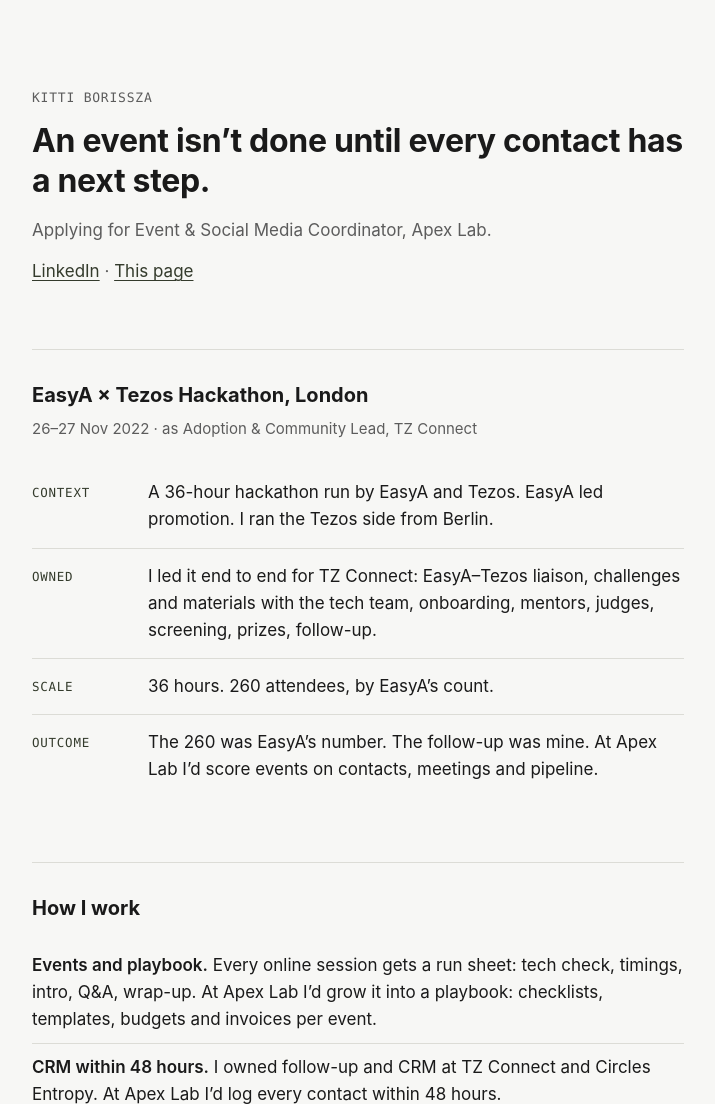
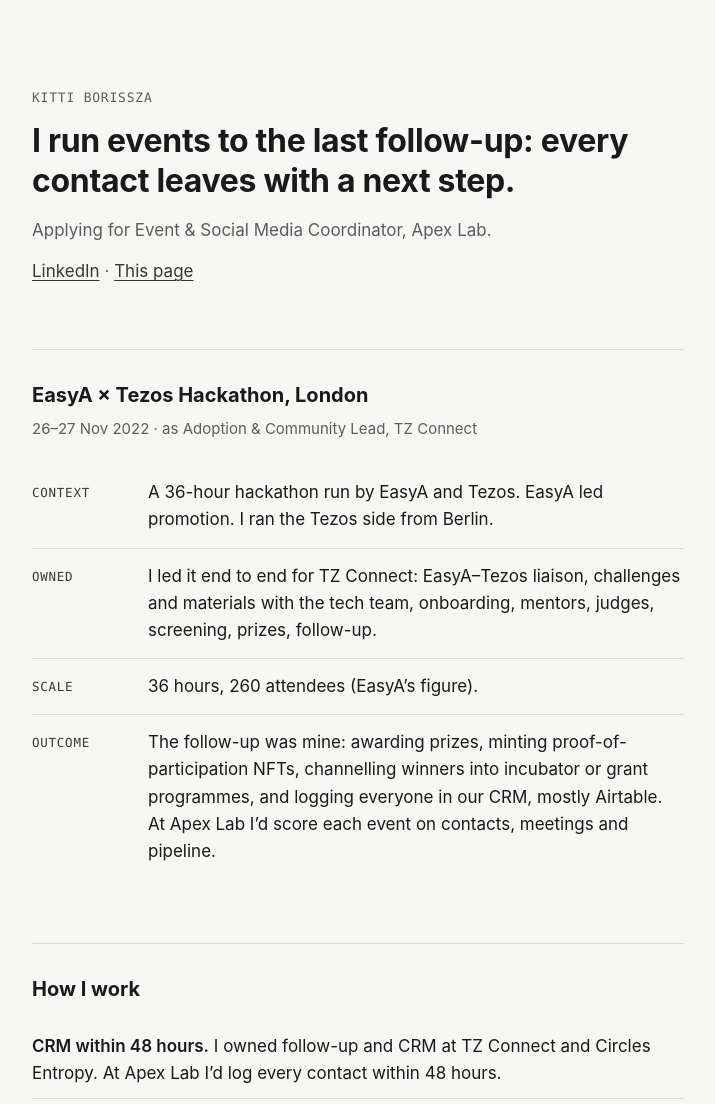
Before and after one commit to KittiBorissza/kitti.borissza.com, a plain HTML site: page apex-lab/index.html in a window 1280 px wide. Shown: the top 1104 px of the page, without its empty margins (282-997 px from the left). Drawn offline with Linux system fonts and the light colour scheme.

Commit message:
Apex Lab page v5: follow-up chain, CRM first, Circles Entropy (#28)
Co-authored-by: Cursor Agent <cursoragent@cursor.com>
Co-authored-by: Kitti Borissza <KittiBorissza@users.noreply.github.com>

```diff
--- a/apex-lab/index.html
+++ b/apex-lab/index.html
@@ -63,7 +63,7 @@
 <main>
   <header>
     <p class="name">Kitti Borissza</p>
-    <h1>An event isn’t done until every contact has a next step.</h1>
+    <h1>I run events to the last follow-up: every contact leaves with a next step.</h1>
     <p class="lede">Applying for Event &amp; Social Media Coordinator, Apex Lab.</p>
     <p class="links">
       <a href="https://www.linkedin.com/in/kittiborissza">LinkedIn</a> ·
@@ -85,11 +85,11 @@
       </div>
       <div>
         <dt>Scale</dt>
-        <dd>36 hours. 260 attendees, by EasyA’s count.</dd>
+        <dd>36 hours, 260 attendees (EasyA’s figure).</dd>
       </div>
       <div>
         <dt>Outcome</dt>
-        <dd>The 260 was EasyA’s number. The follow-up was mine. At Apex Lab I’d score events on contacts, meetings and pipeline.</dd>
+        <dd>The follow-up was mine: awarding prizes, minting proof-of-participation NFTs, channelling winners into incubator or grant programmes, and logging everyone in our CRM, mostly Airtable. At Apex Lab I’d score each event on contacts, meetings and pipeline.</dd>
       </div>
     </dl>
   </section>
@@ -97,8 +97,8 @@
   <section aria-labelledby="how">
     <h2 id="how">How I work</h2>
     <ul>
+      <li><span class="label">CRM within 48 hours.</span> I owned follow-up and CRM at TZ Connect and Circles Entropy. At Apex Lab I’d log every contact within 48 hours.</li>
       <li><span class="label">Events and playbook.</span> Every online session gets a run sheet: tech check, timings, intro, Q&amp;A, wrap-up. At Apex Lab I’d grow it into a playbook: checklists, templates, budgets and invoices per event.</li>
-      <li><span class="label">CRM within 48 hours.</span> I owned follow-up and CRM at TZ Connect and Circles Entropy. At Apex Lab I’d log every contact within 48 hours.</li>
       <li><span class="label">Founders’ LinkedIn.</span> I’ve written pitch and press copy for startups and run B2B LinkedIn Ads. I’d draft founder posts from their words: short, direct, no hype.</li>
       <li><span class="label">Events into content.</span> At priSMa I planned a 50-post Bocuse d’Or Hungary campaign with on-site video. I’d turn each event and webinar into recaps, photo posts and clips.</li>
       <li><span class="label">German-speaking markets.</span> I lived in Berlin and understand German but don’t speak it. I can find and reach people in the German tech scene, and partly the Swiss one.</li>
@@ -120,6 +120,7 @@
   <section aria-labelledby="roles">
     <h2 id="roles">Relevant roles</h2>
     <ul>
+      <li><span class="label">Circles Entropy, Communications &amp; Business Development Manager</span> <span class="when">· 2023</span><br>I positioned the product for business audiences, ran events with developer relations, represented Entropy at Prague Blockchain Week, and sourced, logged and followed up leads.</li>
       <li><span class="label">Data Science Klub, Data Café, Compass Data Stage</span> <span class="when">· 2026</span><br>I facilitate monthly online expert talks (about 11 this year). I designed Data Café, a small-table meetup (about 18 at the pilot).</li>
       <li><span class="label">Hacker Paradise, Community Facilitator</span> <span class="when">· 2019–20</span><br>Arrivals, accommodation and onboarding for a travelling remote-work group: seven cities, four continents.</li>
       <li><span class="label">SummerOffice, co-creator and co-host</span> <span class="when">· 2017</span><br>A summer co-living community in rural Hungary with the SocialFokus team: about 100 people from five continents.</li>
```
